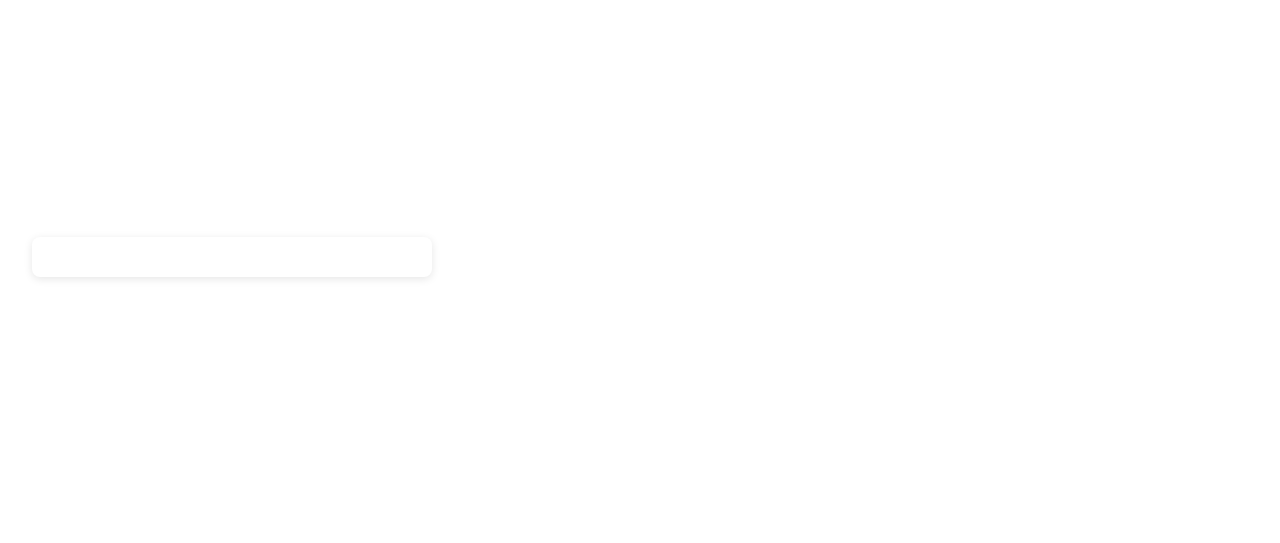
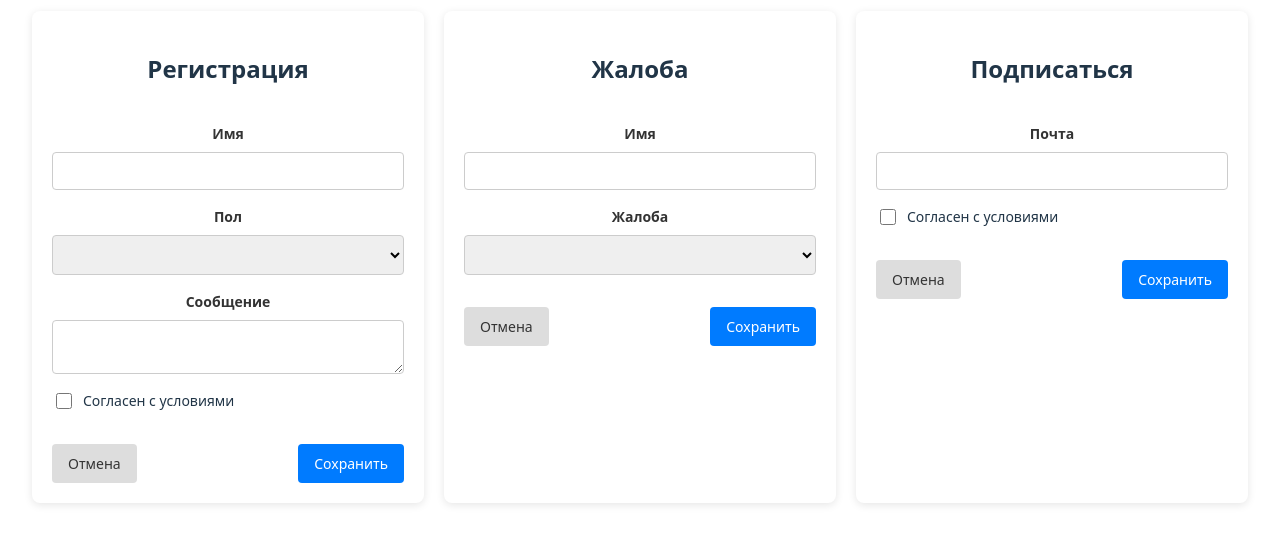
Before and after one commit to VladislavGrishaev/generator-forms, a Vue app: page / in a window 1280 px wide. Shown: the part 143-686 px from the top of the page. Built offline with nearby package versions, Linux system fonts and the light colour scheme.

Commit message:
изменена модель отображения формы, добавлены пару примеров форм

```diff
--- a/src/assets/styles/main.scss
+++ b/src/assets/styles/main.scss
@@ -22,6 +22,7 @@ a {
   color: #646cff;
   text-decoration: inherit;
 }
+
 a:hover {
   color: #535bf2;
 }
@@ -50,9 +51,11 @@ button {
   cursor: pointer;
   transition: border-color 0.25s;
 }
+
 button:hover {
   border-color: #646cff;
 }
+
 button:focus,
 button:focus-visible {
   outline: 4px auto -webkit-focus-ring-color;
@@ -63,6 +66,8 @@ button:focus-visible {
 }
 
 #app {
+  display: flex;
+  gap: 20px;
   max-width: 1280px;
   width: 100%;
   margin: 0 auto;
--- a/src/components/FormGenerator.vue
+++ b/src/components/FormGenerator.vue
@@ -1,10 +1,11 @@
 <script setup lang="ts">
-import {defineProps, defineModel, reactive} from 'vue';
+import {defineProps, reactive, watch} from 'vue';
 import '../assets/styles/form_generator.scss';
 
 /** -------------------------------------------------- **/
 
 const props = defineProps<{
+  title?: string;
   fields: {
     name: string;
     label: string;
@@ -17,12 +18,31 @@ const props = defineProps<{
 
 const emit = defineEmits(['update:modelValue', 'submit', 'cancel']);
 
+const model = reactive({
+  ...props.modelValue
+})
 
+watch(() => model, (newModel) =>
+    emit('update:modelValue', newModel),
+  {
+    deep: true
+  }
+)
+
+const onSubmit = () => {
+		emit('submit', model);
+}
+
+const onCancel = () => {
+		emit('cancel');
+}
 
 </script>
 
 <template>
-		<form class="form-generator" >
+		<form class="form-generator" @submit.prevent="onSubmit">
+
+				<h2 v-if="props.title">{{ props.title }}</h2>
 
 				<div
 								v-for="(field, index) in props.fields"
@@ -30,11 +50,12 @@ const emit = defineEmits(['update:modelValue', 'submit', 'cancel']);
 								class="form-generator__field"
 				>
 						<label
+										v-if="field.type !== 'checkbox'"
 										:for="field.name"
 										class="form-generator__label">{{ field.label }}
 						</label>
 						<input
-										v-if="field.type === 'text'"
+										v-if="['text', 'email', 'password', 'number'].includes(field.type)"
 										v-model="model[field.name]"
 										type="text"
 										:id="field.name"
@@ -74,7 +95,7 @@ const emit = defineEmits(['update:modelValue', 'submit', 'cancel']);
 										Согласен с условиями
 								</label>
 						</div>
-
+				</div>
 				<div class="form-generator__actions">
 						<button
 										type="button"
@@ -87,6 +108,5 @@ const emit = defineEmits(['update:modelValue', 'submit', 'cancel']);
 								Сохранить
 						</button>
 				</div>
-				</div>
 		</form>
 </template>
--- a/src/components/FormTabs.vue
+++ b/src/components/FormTabs.vue
@@ -1,14 +1,90 @@
 <script setup lang="ts">
 import FormGenerator from "./FormGenerator.vue";
+import {reactive} from "vue";
+
+const registerFields = [
+  {
+				name: 'name',
+				label: 'Имя',
+				type: 'text'
+		},
+		{
+				name: 'gender',
+				label: 'Пол',
+				type: 'select',
+				options: ['Мужской', 'Женский']
+		},
+		{
+				name: 'message',
+				label: 'Сообщение',
+				type: 'textarea'
+  },
+  {
+    name: 'agree',
+				label: 'Согласен с условиями',
+				type: 'checkbox'
+  }
+]
+
+const complainFields = [
+  {
+				name: 'name',
+				label: 'Имя',
+				type: 'text'
+  },
+		{
+    'name': 'complain',
+				'label': 'Жалоба',
+				'type': 'select',
+				'options': ['Жалоба 1', 'Жалоба 2']
+		}
+]
+
+const subscribeFields = [
+  {
+    name: 'email',
+    label: 'Почта',
+    type: 'email'
+  },
+  {
+    name: 'agree',
+    label: 'Согласен с условиями',
+    type: 'checkbox'
+  }
+];
 
 
+const formData = reactive({
+		name: '',
+		gender: '',
+		message: '',
+		agree: false
+})
 
 </script>
 
 <template>
 		<FormGenerator
+				:modelValue="formData"
+				title="Регистрация"
+				:fields="registerFields"
+				@submit="console.log('submit')"
+				@cancel="console.log('cancel')"
+		/>
 
+		<FormGenerator
+						:modelValue="formData"
+						:fields="complainFields"
+						title="Жалоба"
+						@submit="console.log('submit')"
+						@cancel="console.log('cancel')"
+		/>
 
-
+		<FormGenerator
+						:modelValue="formData"
+						:fields="subscribeFields"
+						title="Подписаться"
+						@submit="console.log('submit')"
+						@cancel="console.log('cancel')"
 		/>
 </template>
```
Lines whose indentation alone changed are shown as unchanged.
